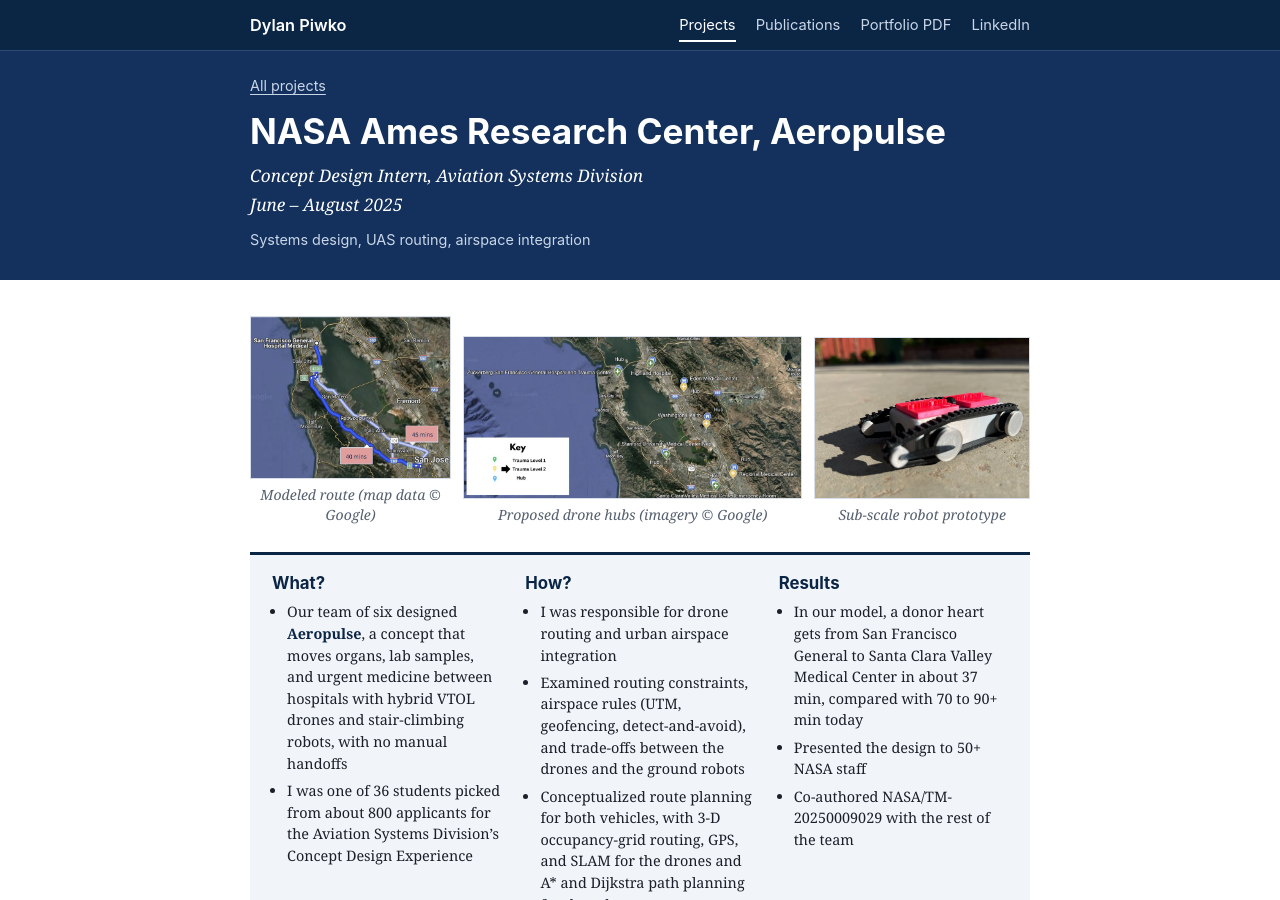
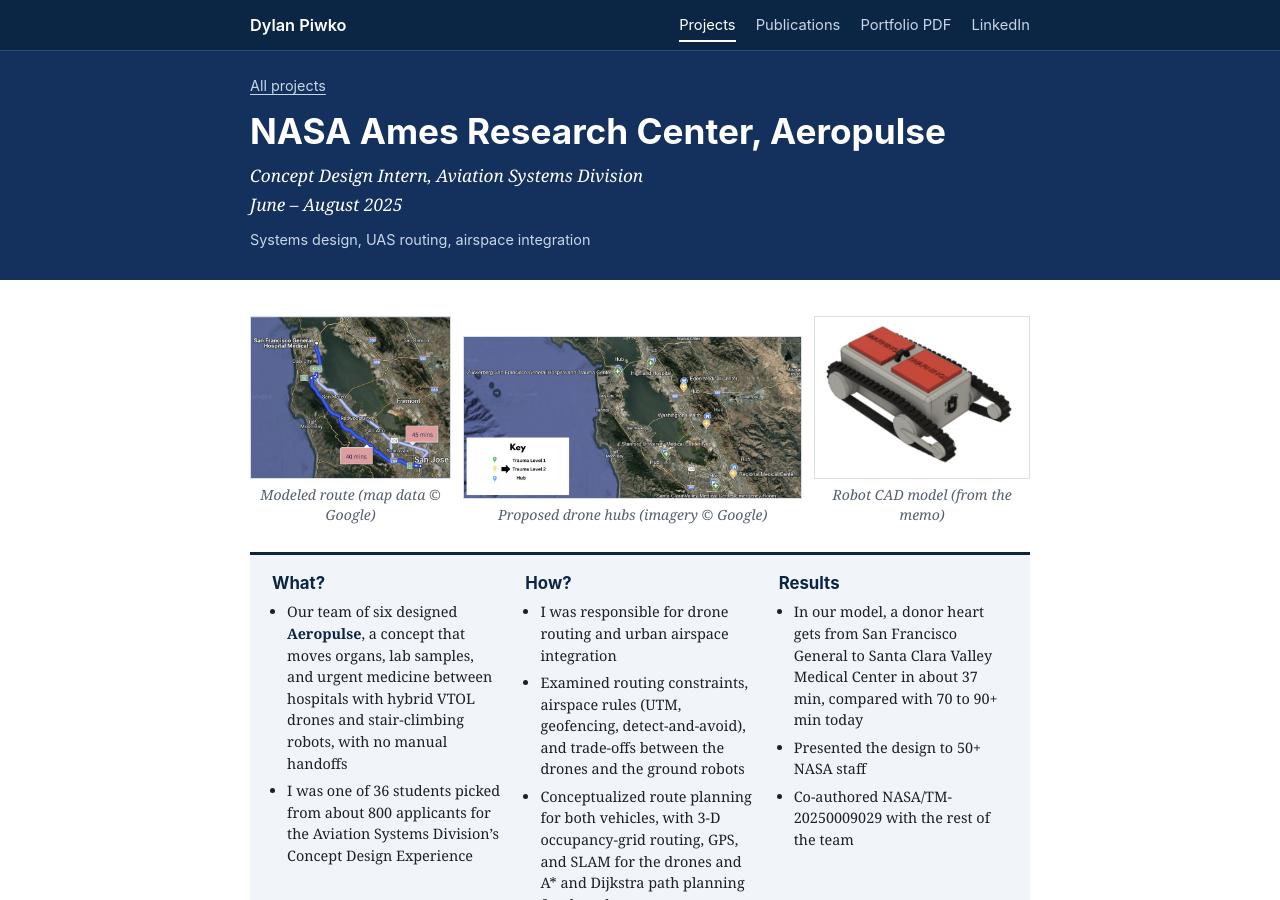
Before and after one commit to dylanpiwko/dylanpiwko.github.io, a Jekyll site: the page built from _projects/02-nasa-ames-aeropulse.md, in a window 1280 px wide and 900 px high. Built offline with Jekyll 4.4.1, drawn with Linux system fonts in a browser that asks for light colours.

Commit message:
Use robot CAD model for NASA project image, update hobbies

```diff
--- a/_projects/02-nasa-ames-aeropulse.md
+++ b/_projects/02-nasa-ames-aeropulse.md
@@ -4,7 +4,7 @@ role: Concept Design Intern, Aviation Systems Division
 dates: June – August 2025
 skills: Systems design, UAS routing, airspace integration
 summary: Our team of six designed Aeropulse, a concept that moves organs, lab samples, and urgent medicine between hospitals with hybrid VTOL drones and stair-climbing robots.
-thumbnail: /assets/img/nasa/thumb.jpg
+thumbnail: /assets/img/nasa/thumb_cad.jpg
 permalink: /projects/nasa-ames-aeropulse/
 images:
 - src: /assets/img/nasa/fig04.jpg
@@ -15,9 +15,9 @@ images:
   alt: Map of proposed drone hubs and trauma centers around the San Francisco Bay
   caption: Proposed drone hubs (imagery © Google)
   w: 2.09
-- src: /assets/img/nasa/fig16_hi.jpg
-  alt: The team's sub-scale 3D-printed robot with tracks and a red payload lid
-  caption: Sub-scale robot prototype
+- src: /assets/img/nasa/cad_robot.jpg
+  alt: CAD render of the team's tracked hospital robot with two red payload lids
+  caption: Robot CAD model (from the memo)
   w: 1.33
 what:
 - Our team of six designed **Aeropulse**, a concept that moves organs, lab samples, and urgent medicine between hospitals with hybrid VTOL drones and stair-climbing robots, with no manual handoffs
```
Also changed, not shown: index.md (+1 -1 lines), assets/img/nasa/cad_robot.jpg (added), assets/img/nasa/thumb_cad.jpg (added), 1 other file.
